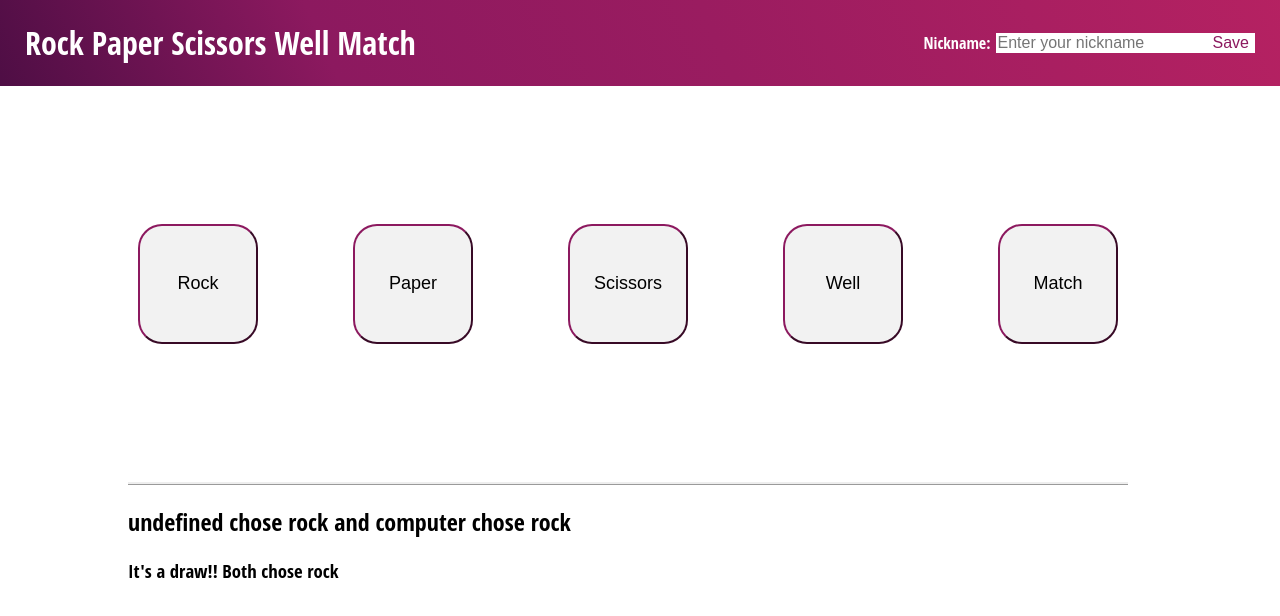
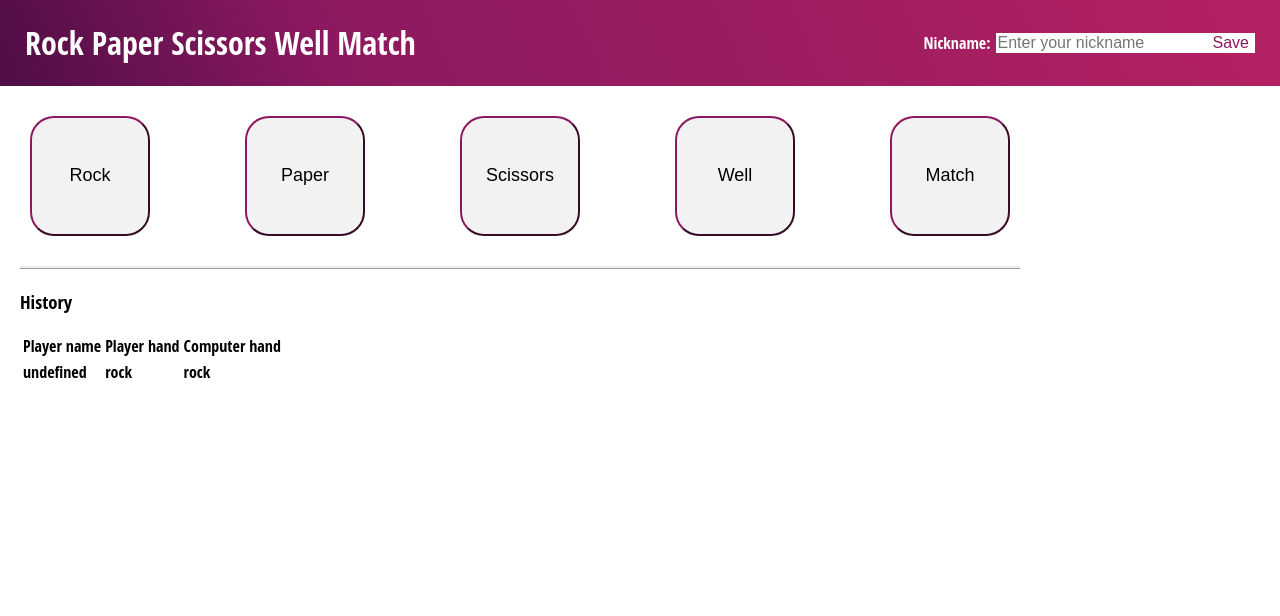
Before and after one commit to mabuu/we1-testat, a website with bundled scripts: page schere-stein-papier.html in a window 1280 px wide. Both pictures are taken after a click on the button "Rock". Built offline with nearby package versions, Linux system fonts and the light colour scheme.

Commit message:
added game history

```diff
--- a/schere-stein-papier.html
+++ b/schere-stein-papier.html
@@ -28,8 +28,19 @@
   </article>
 </section>
 <section id="result-section">
-  <h2 id="chosen-hands-header"> </h2>
-  <h3 id="result-header"> </h3>
+  <h2 id="result-header">&nbsp</h2>
+  <h3>History</h3>
+  <table id="history-table">
+    <thead>
+    <tr>
+      <th>Player name</th>
+      <th>Player hand</th>
+      <th>Computer hand</th>
+    </tr>
+    </thead>
+    <tbody>
+    </tbody>
+  </table>
 </section>
 </body>
 </html>
--- a/scripts/main.js
+++ b/scripts/main.js
@@ -7,8 +7,7 @@ const greetHeader = document.getElementById('greet-header');
 const handButtons = document.querySelectorAll('.hand-buttons');
 const resultHeader = document.getElementById('result-header');
 const saveNameButton = document.getElementById('save-name-button');
-const changeNameButton = document.getElementById('change-name-button');
-const chosenHandsHeader = document.getElementById('chosen-hands-header');
+const historyTable = document.getElementById('history-table');
 const rules = {
     rock: {
         rock: 0,
@@ -60,7 +59,9 @@ function compareHands() {
     const playerHand = this.value;
     const computerHand = HANDS[Math.floor(Math.random() * 5)];
     resultHeader.innerText = '';
-    chosenHandsHeader.innerText = `${nickname} chose ${playerHand} and computer chose ${computerHand}`;
+
+    historyTable.insertAdjacentHTML('afterbegin', `<tr><td>${nickname}</td><td>${playerHand}</td><td>${computerHand}</td></tr>`);
+    history.push({nickname, playerHand, computerHand});
 
     const result = rules[playerHand][computerHand];
     switch (result) {
@@ -75,6 +76,7 @@ function compareHands() {
             break;
         default:
             resultHeader.innerText = `Sorry ${nickname}, something messed up :(`;
+            break;
     }
 }
 handButtons.forEach((handButton) => handButton.addEventListener('click', compareHands));
--- a/styles/global.css
+++ b/styles/global.css
@@ -2,7 +2,6 @@ html,
 body {
     width: 100%;
     height: 100%;
-    overflow: hidden;
     margin: 0;
     flex-direction: column;
     flex-wrap: wrap;
@@ -50,7 +49,9 @@ input {
 }
 
 section {
-    margin: 10%;
+    margin-left: 20px;
+    margin-right: 20px;
+    margin-bottom: 20px;
     max-width: 1000px;
 }
 
```
